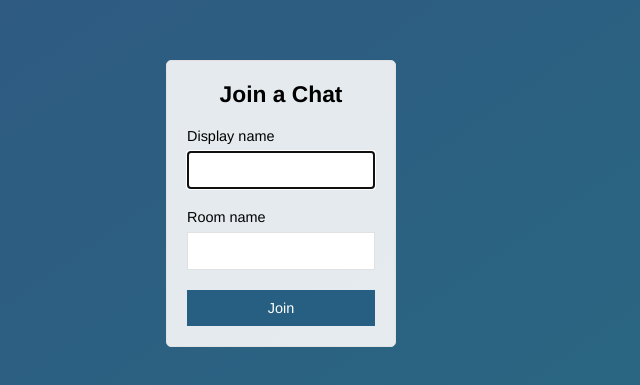
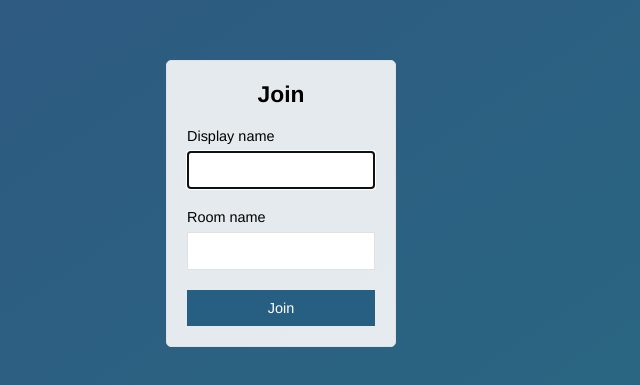
Before and after one commit to vmvmvmv/chatapp, a website: page public/index.html in a window 1280 px wide. Shown: the part 197-582 px from the top of the page, without its empty margins (359-999 px from the left). Drawn offline with nearby package versions, Linux system fonts and the light colour scheme; no server answers.

Commit message:
home-form title

```diff
--- a/public/index.html
+++ b/public/index.html
@@ -10,7 +10,7 @@
         <div class="centered-form__form">
             <form action="/chat">
                 <div class="form-field">
-                    <h3>Join a Chat<h3>
+                    <h3>Join<h3>
                 </div>
                 <div class="form-field">
                     <label>Display name</label>
```
